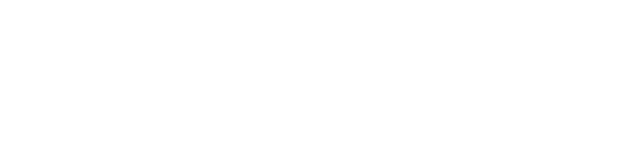
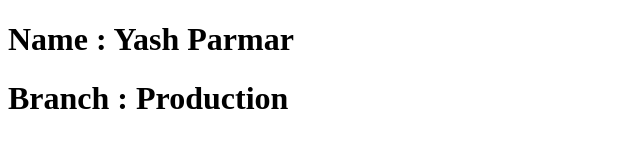
Before and after one commit to Yash18-20/Yash_055_ESE2025, a plain HTML site: page index.html in a window 1280 px wide. Shown: the whole page, without its empty margins (0-640 px from the left). Drawn offline with Linux system fonts and the light colour scheme.

Commit message:
first commit

```diff
--- a/index.html
+++ b/index.html
@@ -6,6 +6,7 @@
     <title>Document</title>
 </head>
 <body>
-
+    <h1>Name : Yash Parmar</h1>
+    <h1>Branch : Production</h1>
 </body>
 </html>
```
